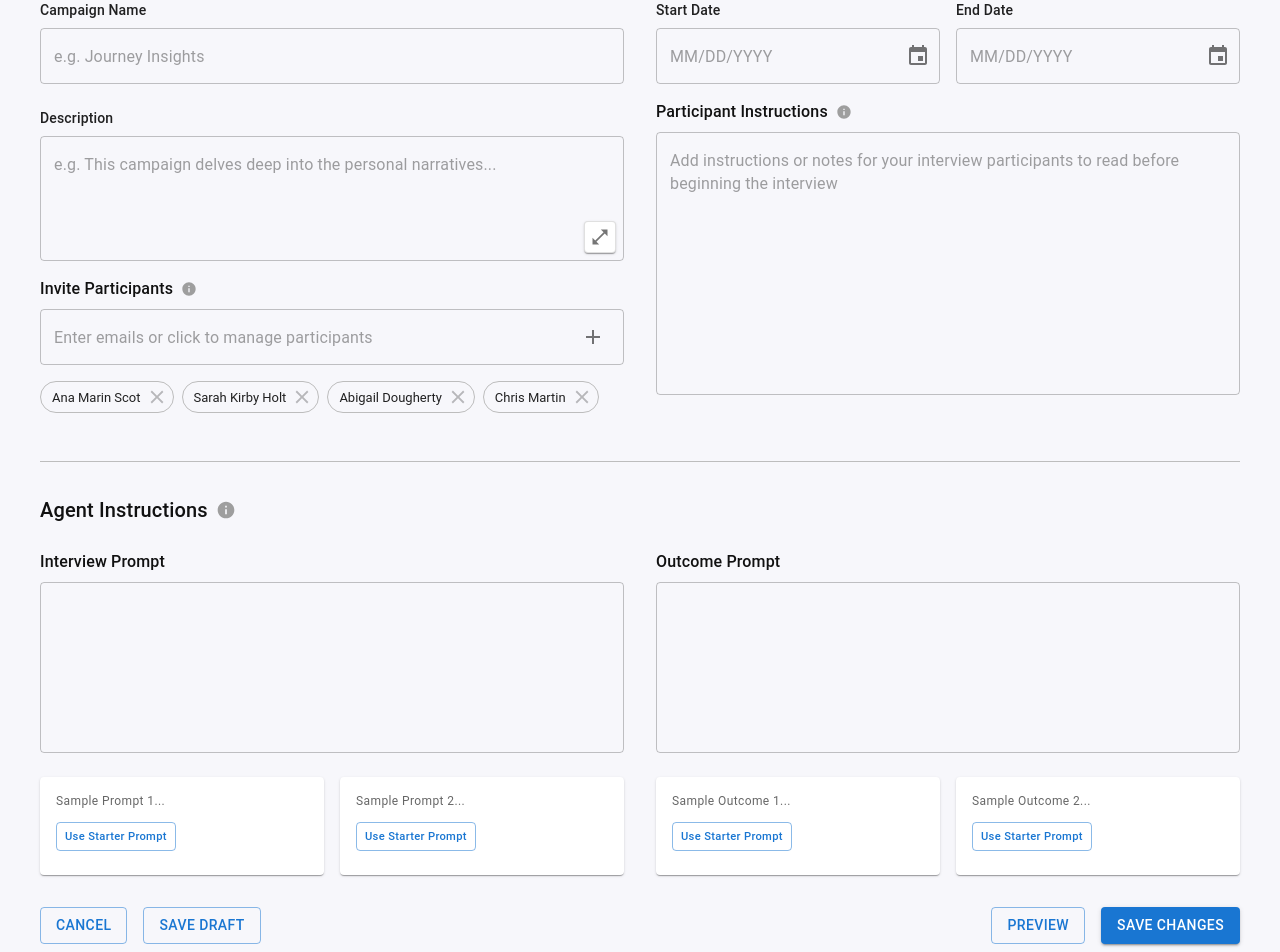
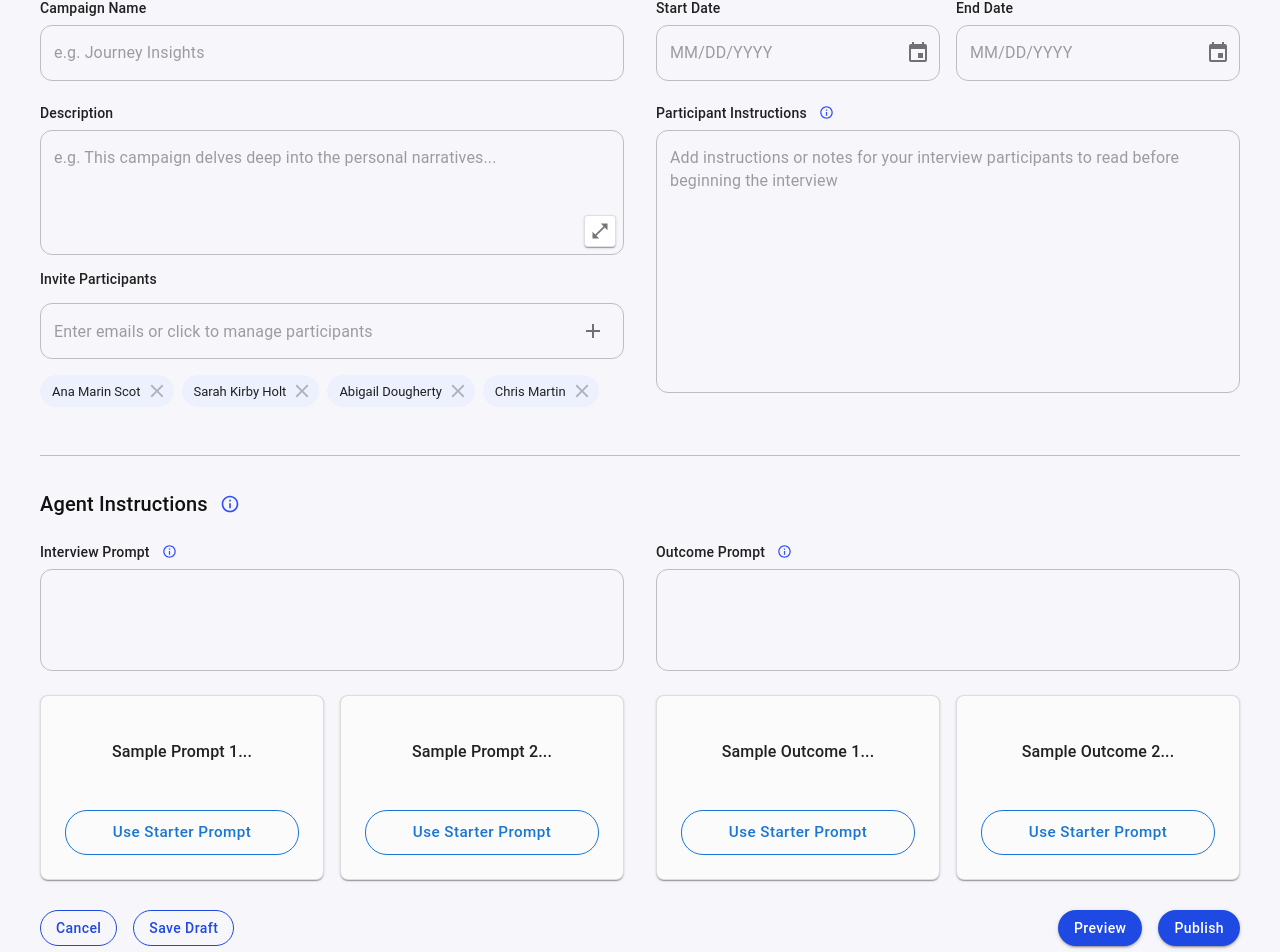
Before and after one commit to Dheeraj-kkde/campaign, a React (Vite) app: page / in a window 1280 px wide. Shown: the part 154-1106 px from the top of the page. Built offline with nearby package versions, Linux system fonts and the light colour scheme.

Commit message:
cosmetic ui

```diff
--- a/package.json
+++ b/package.json
@@ -10,7 +10,7 @@
   "dependencies": {
     "@emotion/react": "^11.11.0",
     "@emotion/styled": "^11.11.0",
-    "@mui/icons-material": "^5.14.0",
+    "@mui/icons-material": "^5.18.0",
     "@mui/material": "^5.14.0",
     "@mui/x-date-pickers": "^6.0.0",
     "dayjs": "^1.11.9",
--- a/src/components/CampaignSetup/AgentInstructionsSection.tsx
+++ b/src/components/CampaignSetup/AgentInstructionsSection.tsx
@@ -1,6 +1,14 @@
 import React from "react";
-import { Box, Grid, TextField, Typography } from "@mui/material";
-import InfoIcon from "@mui/icons-material/Info";
+import {
+  Box,
+  Grid,
+  TextField,
+  Typography,
+  Tooltip,
+  IconButton,
+} from "@mui/material";
+import { indigo } from "@mui/material/colors";
+import InfoOutlinedIcon from "@mui/icons-material/InfoOutlined";
 import StarterPromptCard from "./StarterPromptCard";
 import { useCampaignStore } from "../../store/campaignStore";
 
@@ -15,6 +23,28 @@ const AgentInstructionsSection: React.FC = () => {
     outcome: ["Sample Outcome 1...", "Sample Outcome 2..."],
   };
 
+  // shared label style to match other sections
+  const labelSx = {
+    mb: 1,
+    color: "text.primary",
+    fontWeight: 500,
+    fontSize: "0.875rem", // 14px
+    lineHeight: 1.2,
+  };
+
+  // icon styles to vertically align the circular "i" with the label text
+  const iconButtonSx = { ml: 1, p: 0.5 };
+  const headerIconSx = {
+    fontSize: 20,
+    color: indigo["A700"],
+    // transform: "translateY(-2px)",
+  };
+  const smallIconSx = {
+    fontSize: 15,
+    color: indigo["A700"],
+    transform: "translateY(-5px)",
+  };
+
   return (
     <Box>
       <Typography
@@ -22,26 +52,46 @@ const AgentInstructionsSection: React.FC = () => {
         sx={{ mb: 3, display: "flex", alignItems: "center", fontWeight: 500 }}
       >
         Agent Instructions
-        <InfoIcon sx={{ ml: 1, fontSize: 20, color: "grey.500" }} />
+        <Tooltip title="Instructions for the automated agent & prompts">
+          <IconButton
+            aria-label="Agent instructions help"
+            size="small"
+            sx={iconButtonSx}
+          >
+            <InfoOutlinedIcon sx={headerIconSx} />
+          </IconButton>
+        </Tooltip>
       </Typography>
 
       <Grid container spacing={4}>
         <Grid item xs={12} md={6}>
-          <Typography variant="body1" sx={{ mb: 1, fontWeight: 500 }}>
-            Interview Prompt
-          </Typography>
+          <Box sx={{ display: "flex", alignItems: "center" }}>
+            <Typography variant="body2" sx={labelSx}>
+              Interview Prompt
+            </Typography>
+            <Tooltip title="Describe the interview questions and objectives">
+              <IconButton
+                aria-label="Interview prompt help"
+                size="small"
+                sx={iconButtonSx}
+              >
+                <InfoOutlinedIcon sx={smallIconSx} />
+              </IconButton>
+            </Tooltip>
+          </Box>
+
           <TextField
             fullWidth
             multiline
-            rows={6}
+            rows={3}
             value={interviewPrompt}
             onChange={(e) => setInterviewPrompt(e.target.value)}
-            sx={{ mb: 3 }}
+            sx={{ mb: 3, "& .MuiOutlinedInput-root": { borderRadius: "12px" } }}
           />
 
           <Grid container spacing={2}>
             {starterPrompts.interview.map((p, i) => (
-              <Grid item xs={6} key={i}>
+              <Grid item xs={12} sm={6} key={i}>
                 <StarterPromptCard
                   prompt={p}
                   onUse={(pt) => setInterviewPrompt(pt)}
@@ -52,21 +102,33 @@ const AgentInstructionsSection: React.FC = () => {
         </Grid>
 
         <Grid item xs={12} md={6}>
-          <Typography variant="body1" sx={{ mb: 1, fontWeight: 500 }}>
-            Outcome Prompt
-          </Typography>
+          <Box sx={{ display: "flex", alignItems: "center" }}>
+            <Typography variant="body2" sx={labelSx}>
+              Outcome Prompt
+            </Typography>
+            <Tooltip title="Describe desired output for the interview recap">
+              <IconButton
+                aria-label="Outcome prompt help"
+                size="small"
+                sx={iconButtonSx}
+              >
+                <InfoOutlinedIcon sx={smallIconSx} />
+              </IconButton>
+            </Tooltip>
+          </Box>
+
           <TextField
             fullWidth
             multiline
-            rows={6}
+            rows={3}
             value={outcomePrompt}
             onChange={(e) => setOutcomePrompt(e.target.value)}
-            sx={{ mb: 3 }}
+            sx={{ mb: 3, "& .MuiOutlinedInput-root": { borderRadius: "12px" } }}
           />
 
           <Grid container spacing={2}>
             {starterPrompts.outcome.map((p, i) => (
-              <Grid item xs={6} key={i}>
+              <Grid item xs={12} sm={6} key={i}>
                 <StarterPromptCard
                   prompt={p}
                   onUse={(pt) => setOutcomePrompt(pt)}
--- a/src/components/CampaignSetup/CampaignSetup.tsx
+++ b/src/components/CampaignSetup/CampaignSetup.tsx
@@ -4,6 +4,30 @@ import GeneralInformationSection from "./GeneralInformationSection";
 import AgentInstructionsSection from "./AgentInstructionsSection";
 import InviteParticipantsModal from "./InviteParticipantsModal";
 import DescriptionExpandModal from "./DescriptionExpandModal";
+
+const outlinedButtonSx = {
+  borderColor: "#1e49e2",
+  textTransform: "none",
+  color: "#1e49e2",
+  borderRadius: 5,
+  "&:hover": {
+    borderColor: "#1e49e2",
+    backgroundColor: "rgba(26, 40, 193, 0.04)",
+  },
+} as const;
+
+const containedButtonSx = {
+  borderColor: "#1e49e2",
+  textTransform: "none",
+  color: "white",
+  backgroundColor: "#1e49e2",
+  borderRadius: 5,
+  "&:hover": {
+    borderColor: "#1e49e2",
+    color: "white",
+    backgroundColor: "rgba(30, 73, 226)",
+  },
+} as const;
 
 const CampaignSetup: React.FC = () => {
   const [inviteOpen, setInviteOpen] = useState(false);
@@ -26,13 +50,19 @@ const CampaignSetup: React.FC = () => {
 
       <Box sx={{ display: "flex", justifyContent: "space-between", mt: 4 }}>
         <Box sx={{ display: "flex", gap: 2 }}>
-          <Button variant="outlined">Cancel</Button>
-          <Button variant="outlined">Save Draft</Button>
+          <Button variant="outlined" sx={outlinedButtonSx}>
+            Cancel
+          </Button>
+          <Button variant="outlined" sx={outlinedButtonSx}>
+            Save Draft
+          </Button>
         </Box>
         <Box sx={{ display: "flex", gap: 2 }}>
-          <Button variant="outlined">Preview</Button>
-          <Button variant="contained" color="primary">
-            Save Changes
+          <Button variant="contained" sx={containedButtonSx}>
+            Preview
+          </Button>
+          <Button variant="contained" color="primary" sx={containedButtonSx}>
+            Publish
           </Button>
         </Box>
       </Box>
--- a/src/components/CampaignSetup/GeneralInformationSection.tsx
+++ b/src/components/CampaignSetup/GeneralInformationSection.tsx
@@ -7,12 +7,14 @@ import {
   IconButton,
   Box,
   Alert,
+  Tooltip,
 } from "@mui/material";
+import { indigo } from "@mui/material/colors";
 import AddIcon from "@mui/icons-material/Add";
 import OpenInFullIcon from "@mui/icons-material/OpenInFull";
-import InfoIcon from "@mui/icons-material/Info";
+import InfoOutlinedIcon from "@mui/icons-material/InfoOutlined";
 import { DesktopDatePicker } from "@mui/x-date-pickers/DesktopDatePicker";
-import dayjs, { Dayjs } from "dayjs";
+import { Dayjs } from "dayjs";
 import InlineParticipantsChips from "./InlineParticipantsChips";
 import { useCampaignStore } from "../../store/campaignStore";
 
@@ -51,6 +53,29 @@ const GeneralInformationSection: React.FC<Props> = ({
     return;
   }, [clearedMsg]);
 
+  // unified label style for consistent typography across fields
+  const labelSx = {
+    mb: 1,
+    color: "text.primary",
+    fontWeight: 500,
+    fontSize: "0.875rem", // 14px
+    lineHeight: 1.2,
+  };
+  const dateFieldSx = { "& .MuiOutlinedInput-root": { borderRadius: "12px" } };
+
+  // icon styles to vertically align the circular "i" with the label text
+  const iconButtonSx = { ml: 1, p: 0.5 };
+  const headerIconSx = {
+    fontSize: 20,
+    color: indigo["A700"],
+    // transform: "translateY(-2px)",
+  };
+  const smallIconSx = {
+    fontSize: 15,
+    color: indigo["A700"],
+    transform: "translateY(-5px)",
+  };
+
   return (
     <Box sx={{ position: "relative" }}>
       <Typography
@@ -58,21 +83,22 @@ const GeneralInformationSection: React.FC<Props> = ({
         sx={{ mb: 3, display: "flex", alignItems: "center", fontWeight: 500 }}
       >
         General Information
-        <InfoIcon sx={{ ml: 1, fontSize: 20, color: "grey.500" }} />
+        <Tooltip title="General Information helps group the campaign's core fields">
+          <IconButton
+            aria-label="General information help"
+            size="small"
+            sx={iconButtonSx}
+          >
+            <InfoOutlinedIcon sx={headerIconSx} />
+          </IconButton>
+        </Tooltip>
       </Typography>
 
-      {/*
-        alignItems="flex-start" is key so both columns start on the same vertical baseline.
-        We render labels above inputs consistently (Typography) so left and right match.
-      */}
       <Grid container spacing={4} sx={{ mb: 4 }} alignItems="flex-start">
         {/* LEFT */}
         <Grid item xs={12} md={6}>
           {/* Campaign Name label above the input */}
-          <Typography
-            variant="body2"
-            sx={{ mb: 1, color: "text.primary", fontWeight: 500 }}
-          >
+          <Typography variant="body2" sx={labelSx}>
             Campaign Name
           </Typography>
 
@@ -81,15 +107,15 @@ const GeneralInformationSection: React.FC<Props> = ({
             placeholder="e.g. Journey Insights"
             value={campaignName}
             onChange={(e) => setCampaignName(e.target.value)}
-            sx={{ mb: 3 }}
+            sx={{
+              mb: 3,
+              "& .MuiOutlinedInput-root": { borderRadius: "12px" },
+            }}
             variant="outlined"
           />
 
           {/* Description label above the input */}
-          <Typography
-            variant="body2"
-            sx={{ mb: 1, color: "text.primary", fontWeight: 500 }}
-          >
+          <Typography variant="body2" sx={labelSx}>
             Description
           </Typography>
 
@@ -106,6 +132,7 @@ const GeneralInformationSection: React.FC<Props> = ({
               sx={{
                 // provide space on the right so content doesn't sit under the icon
                 pr: "56px",
+                "& .MuiOutlinedInput-root": { borderRadius: "12px" },
               }}
             />
 
@@ -137,18 +164,13 @@ const GeneralInformationSection: React.FC<Props> = ({
             </IconButton>
           </Box>
 
-          <Typography
-            variant="body1"
-            sx={{
-              mb: 1,
-              fontWeight: 500,
-              display: "flex",
-              alignItems: "center",
-            }}
-          >
-            Invite Participants{" "}
-            <InfoIcon sx={{ ml: 1, fontSize: 16, color: "grey.500" }} />
-          </Typography>
+          {/* Invite Participants label (no tooltip) */}
+          <Box sx={{ display: "flex", alignItems: "center", mb: 1 }}>
+            <Typography variant="body2" sx={labelSx}>
+              Invite Participants
+            </Typography>
+            {/* intentionally no tooltip or icon here per request */}
+          </Box>
 
           <TextField
             fullWidth
@@ -173,6 +195,7 @@ const GeneralInformationSection: React.FC<Props> = ({
               mb: 2,
               cursor: "pointer",
               "& .MuiInputBase-input": { cursor: "pointer" },
+              "& .MuiOutlinedInput-root": { borderRadius: "12px" },
             }}
           />
 
@@ -181,16 +204,10 @@ const GeneralInformationSection: React.FC<Props> = ({
 
         {/* RIGHT */}
         <Grid item xs={12} md={6}>
-          {/*
-            Render labels above each date picker to match left-side label rhythm.
-            That ensures Start Date aligns horizontally with the Campaign Name input.
-          */}
-          <Grid container spacing={2} sx={{ mb: 2 }}>
+          {/* Render labels above date pickers with the same label style */}
+          <Grid container spacing={2} sx={{ mb: 3 }}>
             <Grid item xs={6}>
-              <Typography
-                variant="body2"
-                sx={{ mb: 1, color: "text.primary", fontWeight: 500 }}
-              >
+              <Typography variant="body2" sx={labelSx}>
                 Start Date
               </Typography>
 
@@ -202,16 +219,13 @@ const GeneralInformationSection: React.FC<Props> = ({
                     clearable: true,
                     onClear: () => setClearedMsg("Start date cleared!"),
                   } as any,
-                  textField: { fullWidth: true },
+                  textField: { fullWidth: true, sx: dateFieldSx },
                 }}
               />
             </Grid>
 
             <Grid item xs={6}>
-              <Typography
-                variant="body2"
-                sx={{ mb: 1, color: "text.primary", fontWeight: 500 }}
-              >
+              <Typography variant="body2" sx={labelSx}>
                 End Date
               </Typography>
 
@@ -223,24 +237,26 @@ const GeneralInformationSection: React.FC<Props> = ({
                     clearable: true,
                     onClear: () => setClearedMsg("End date cleared!"),
                   } as any,
-                  textField: { fullWidth: true },
+                  textField: { fullWidth: true, sx: dateFieldSx },
                 }}
               />
             </Grid>
           </Grid>
 
-          <Typography
-            variant="body1"
-            sx={{
-              mb: 1,
-              fontWeight: 500,
-              display: "flex",
-              alignItems: "center",
-            }}
-          >
-            Participant Instructions{" "}
-            <InfoIcon sx={{ ml: 1, fontSize: 16, color: "grey.500" }} />
-          </Typography>
+          <Box sx={{ display: "flex", alignItems: "center" }}>
+            <Typography variant="body2" sx={labelSx}>
+              Participant Instructions
+            </Typography>
+            <Tooltip title="Notes participants will read before the interview">
+              <IconButton
+                aria-label="Participant instructions help"
+                size="small"
+                sx={iconButtonSx}
+              >
+                <InfoOutlinedIcon sx={smallIconSx} />
+              </IconButton>
+            </Tooltip>
+          </Box>
 
           <Box>
             <TextField
@@ -251,6 +267,7 @@ const GeneralInformationSection: React.FC<Props> = ({
               onChange={(e) => setParticipantInstructions(e.target.value)}
               placeholder="Add instructions or notes for your interview participants to read before beginning the interview"
               variant="outlined"
+              sx={{ "& .MuiOutlinedInput-root": { borderRadius: "12px" } }}
             />
           </Box>
         </Grid>
--- a/src/components/CampaignSetup/InlineParticipantsChips.tsx
+++ b/src/components/CampaignSetup/InlineParticipantsChips.tsx
@@ -62,6 +62,8 @@ const InlineParticipantsChips: React.FC<{ onOpenInvite: () => void }> = ({
               deleteIcon={<CloseIcon />}
               sx={{
                 mb: 1,
+                border: "1px solid #EDF0FD",
+                backgroundColor: "#EDF0FD",
                 transition: "all 0.2s ease",
                 "&:hover": { boxShadow: 2, transform: "translateY(-2px)" },
               }}
--- a/src/components/CampaignSetup/StarterPromptCard.tsx
+++ b/src/components/CampaignSetup/StarterPromptCard.tsx
@@ -1,43 +1,105 @@
 import React from "react";
-import { Card, CardContent, Typography, Button } from "@mui/material";
+import { Card, CardContent, Typography, Button, Box } from "@mui/material";
 
-type Props = { prompt: string; onUse: (prompt: string) => void };
+type Props = {
+  prompt: string;
+  onUse: (prompt: string) => void;
+};
 
-const StarterPromptCard: React.FC<Props> = ({ prompt, onUse }) => (
+const StarterPromptCard: React.FC<Props> = ({ prompt, onUse }) => {
+  return (
     <Card
+      onClick={() => onUse(prompt)}
+      role="button"
+      tabIndex={0}
+      onKeyDown={(e) => {
+        if (e.key === "Enter" || e.key === " ") {
+          e.preventDefault();
+          onUse(prompt);
+        }
+      }}
       sx={{
         cursor: "pointer",
-      transition: "all 0.2s",
-      "&:hover": { boxShadow: 3, backgroundColor: "grey.50" },
+        borderRadius: 2, // ~8px
+        border: (theme) => `1px solid ${theme.palette.divider}`,
+        backgroundColor: (theme) =>
+          theme.palette.mode === "light"
+            ? "#fbfbfc"
+            : theme.palette.background.paper,
+        transition:
+          "transform 180ms ease, box-shadow 180ms ease, background-color 180ms ease",
+        "&:hover": {
+          transform: "translateY(-6px)",
+          boxShadow: (theme) => theme.shadows[4],
+          backgroundColor: (theme) =>
+            theme.palette.mode === "light"
+              ? "#ffffff"
+              : theme.palette.background.paper,
+        },
+        display: "flex",
+        flexDirection: "column",
+        justifyContent: "space-between",
+        height: "100%",
       }}
-    onClick={() => onUse(prompt)}
     >
-    <CardContent sx={{ p: 2 }}>
+      <CardContent sx={{ p: 3 }}>
+        <Box
+          sx={{
+            minHeight: 64,
+            display: "flex",
+            alignItems: "center",
+            justifyContent: "center",
+          }}
+        >
           <Typography
-        variant="caption"
+            variant="subtitle1"
             sx={{
-          fontSize: "0.75rem",
-          color: "text.secondary",
-          display: "block",
-          mb: 1.5,
-          lineHeight: 1.4,
+              textAlign: "center",
+              fontWeight: 500,
+              color: "text.primary",
+              lineHeight: 1.3,
+              // clamp so text doesn't overflow too large
+              fontSize: ["0.95rem", "1rem"],
             }}
           >
             {prompt}
           </Typography>
+        </Box>
+      </CardContent>
+
+      <Box sx={{ px: 3, pb: 3 }}>
         <Button
-        size="small"
-        variant="outlined"
-        sx={{ fontSize: "0.7rem", textTransform: "none", py: 0.5, px: 1 }}
           onClick={(e) => {
+            // prevent card click firing twice
             e.stopPropagation();
             onUse(prompt);
+          }}
+          aria-label="Use starter prompt"
+          variant="outlined"
+          size="small"
+          sx={{
+            width: "100%",
+            borderRadius: 5.5,
+            borderWidth: 1,
+            textTransform: "none",
+            fontWeight: 500,
+            fontSize: "0.95rem",
+            py: 1,
+            color: (theme) => theme.palette.primary.main,
+            borderColor: (theme) => theme.palette.primary.main,
+            "&:hover": {
+              transform: "translateY(-2px)",
+              boxShadow: (theme) => theme.shadows[1],
+              borderColor: (theme) => theme.palette.primary.dark,
+              backgroundColor: "transparent",
+            },
           }}
         >
           Use Starter Prompt
         </Button>
-    </CardContent>
+      </Box>
     </Card>
   );
+};
 
 export default StarterPromptCard;
```
Also changed, not shown: tsconfig.node.json (+5 -2 lines), 1 other file (tests, documents, lock files or other folders). Lines whose indentation alone changed are shown as unchanged.
